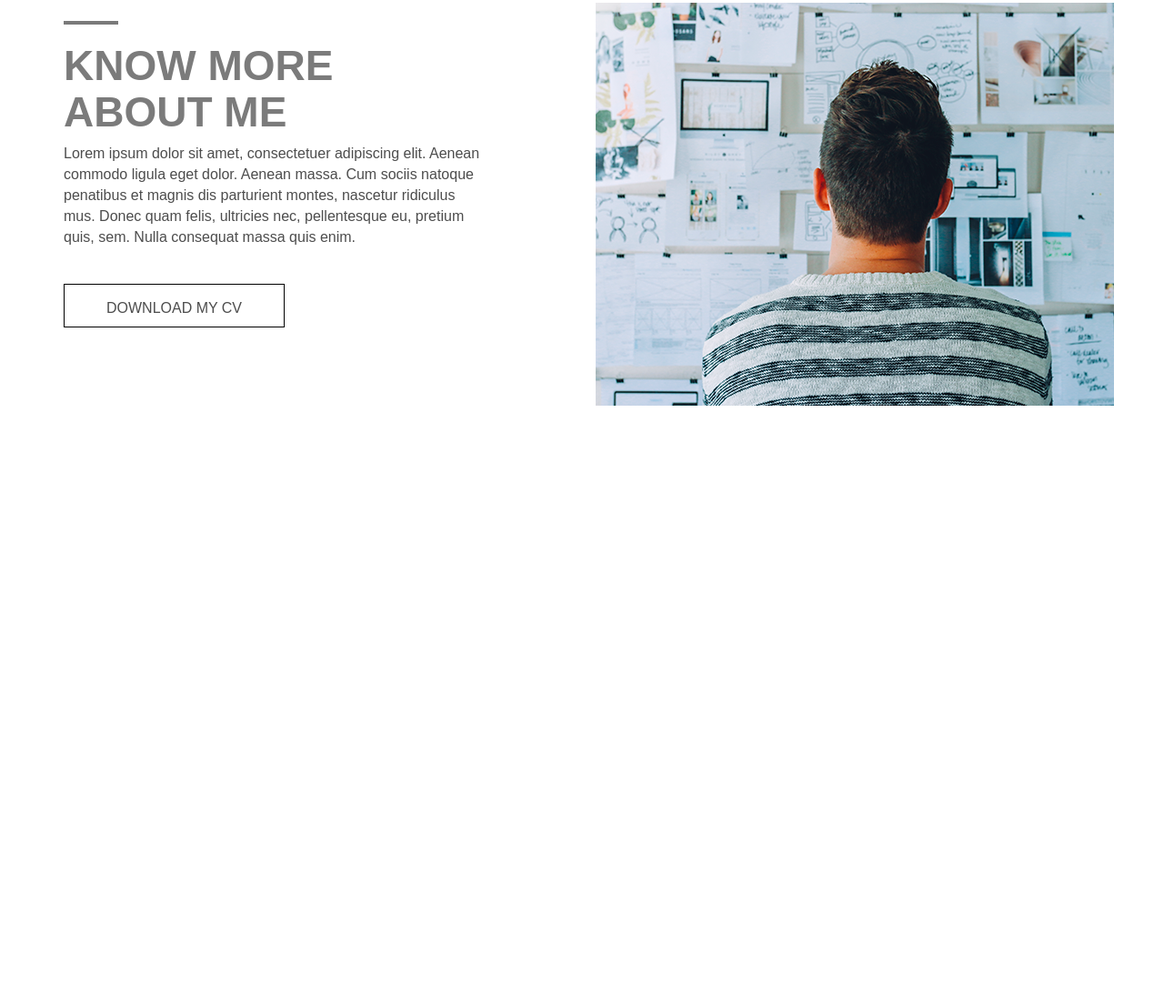
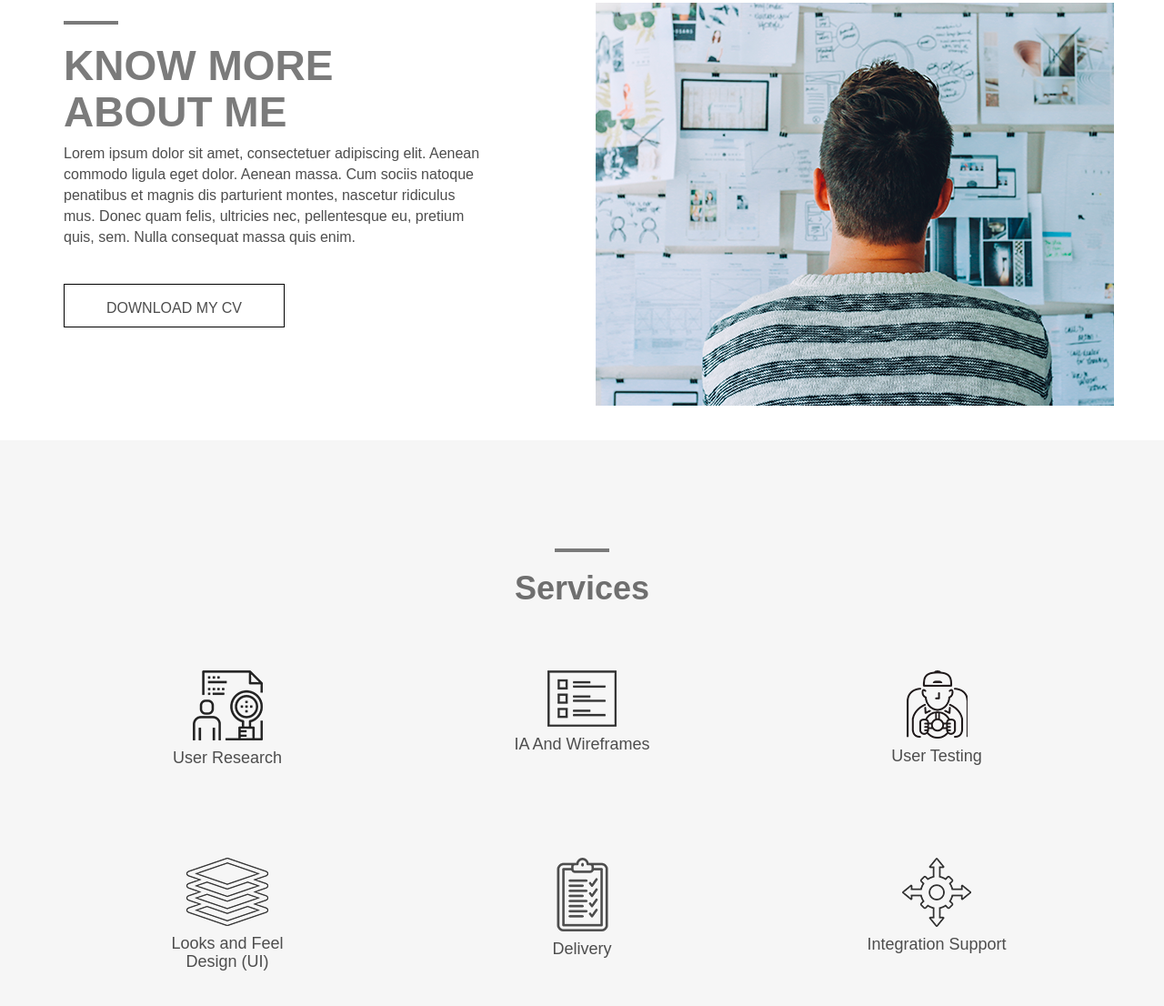
Before and after one commit to Zadorozhnyy28/Luis, a plain HTML site: page index.html in a window 1280 px wide. Shown: the part 563-1669 px from the top of the page at 91% size. Before the commit the page ends 1047 px from the top, so only its background shows below. Drawn offline with nearby package versions, Linux system fonts and the light colour scheme; a script that the page names is missing.

Commit message:
finish services

```diff
--- a/css/type.css
+++ b/css/type.css
@@ -119,3 +119,42 @@ hr {
     color: #7a7a7a;
     height: 4px;
     width: 60px; }
+
+/*Third section*/
+
+.services hr, .MySkills hr, .Portfolio hr, .management hr {
+    margin: auto;
+    border: none;
+    background-color: #7a7a7a;
+    color: #7a7a7a;
+    height: 4px;
+    width: 60px;
+    margin-top: 119px; }
+
+.services {
+    background-color: #f6f6f6;
+    padding-bottom: 114px; }
+
+
+
+.services h1, .MySkills h1, .Portfolio h1, .management h1 {
+    text-align: center;
+    color: #6f6f6f;
+    padding-bottom: 60px;
+    font-family: 'Asap', sans-serif;
+    font-weight: 700; }
+
+.list_of_services {
+    margin: auto;
+    text-align: center;
+    font-size: 24px;
+    font-family: 'Asap', sans-serif;
+    font-weight: 500;
+    color: #4d4d4d; }
+
+
+.second_list_of_services {
+    margin-top: 89px; }
+
+
+/*fourth_section*/
--- a/index.html
+++ b/index.html
@@ -103,6 +103,42 @@
     </div>
 </section>
 
+<section class="services">
+    <div class="container">
+        <hr>
+        <h1>Services</h1>
+        <div class="list_of_services">
+            <div class="row">
+                <div class="col-md-4 service_1">
+                    <img src="images/service_1.png">
+                    <h4>User Research</h4>
+                </div>
+                <div class="col-md-4 service_2">
+                    <img src="images/service_2.png">
+                    <h4>IA And Wireframes</h4>
+                </div>
+                <div class="col-md-4 service_3">
+                    <img src="images/service_3.png">
+                    <h4>User Testing</h4>
+                </div>
+            </div>
+
+            <div class="row second_list_of_services">
+                <div class="col-md-4 service_4">
+                    <img src="images/service_4.png">
+                    <h4>Looks and Feel<br>
+                        Design (UI)</h4></div>
+                <div class="col-md-4 service_5">
+                    <img src="images/service_5.png">
+                    <h4>Delivery</h4></div>
+                <div class="col-md-4 service6">
+                    <img src="images/service_6.png">
+                    <h4>Integration Support</h4></div>
+            </div>
+        </div>
+    </div>
+</section>
+
 
 
 <script
```
Also changed, not shown: images/service_1.png (added), images/service_2.png (added), images/service_3.png (added), images/service_4.png (added), images/service_5.png (added), images/service_6.png (added).
